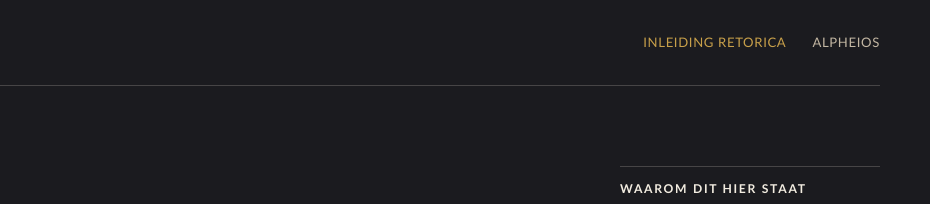
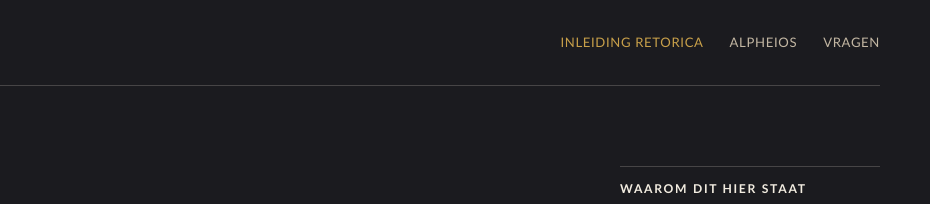
Before and after one commit to RobMentingEidola/lysias, a plain HTML site: page inleiding-retorica.html in a window 1280 px wide. Shown: the top 204 px of the page, 350-1280 px from the left. Drawn offline with Linux system fonts and the light colour scheme.

Commit message:
Vragenpagina Lysias 12 toevoegen en in het menu opnemen

```diff
--- a/inleiding-retorica.html
+++ b/inleiding-retorica.html
@@ -258,6 +258,7 @@
       <span class="nav-links">
         <a class="nav-link" href="inleiding-retorica.html" aria-current="page">Inleiding retorica</a>
         <a class="nav-link" href="alpheios.html">Alpheios</a>
+        <a class="nav-link" href="vragen.html">Vragen</a>
       </span>
     </nav>
 
```
